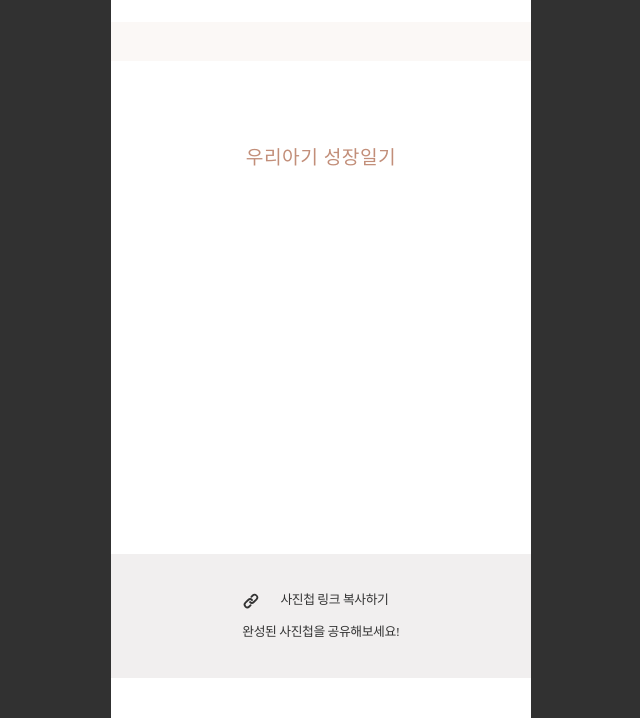
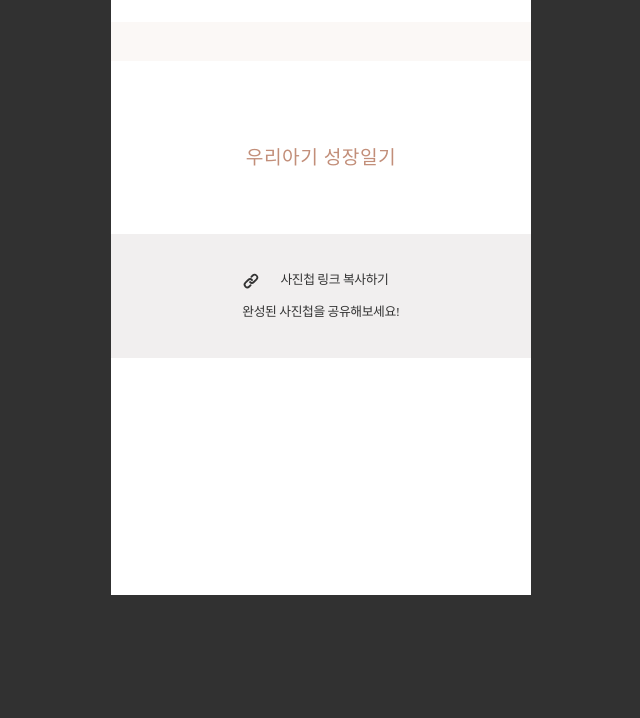
Before and after one commit to eddy961206/sparta3, a Flask app: page /result in a window 1280 px wide. Shown: the part 326-1044 px from the top of the page, without its empty margins (319-959 px from the left). After the commit the page ends 921 px from the top, so only its background shows below. Run offline with Flask 2, Linux system fonts and the light colour scheme; data that the repository does not hold is empty; some libraries are stand-ins or nearby versions; some web fonts are replaced.

Commit message:
Update result.html

```diff
--- a/templates/result.html
+++ b/templates/result.html
@@ -532,26 +532,6 @@
             })
         }
 
-        let random = Math.random().toString(36).substr(2, 11);
-        let url = "naver.com/"
-        let url_random = url + random;
-
-        /*쓸모없는 주석(지워야 함)*/
-
-        function copyToClipboard(val) {
-            var t = document.createElement("textarea");
-            document.body.appendChild(t);
-            t.value = val;
-            t.select();
-            document.execCommand('copy');
-            document.body.removeChild(t);
-        }
-
-        $('#copybtn').click(function () {
-            copyToClipboard(url_random);
-            alert("주소를 복사하였습니다");
-        });
-
         function getPhoto() {
             $.ajax({
                 type: 'GET',
@@ -710,87 +690,7 @@
                                                 type="button"></button>
                                     </div>
 
-                                    <div class="carousel-inner, Slide">
-                                        <div class="carousel-item active" id="Slide_1">
-
-                                            <div class="carousel-caption d-none d-md-block">
-                                                <h5>탄생일</h5>
-                                            </div>
-                                        </div>
-                                        <div class="carousel-item" id="Slide_2">
-                                            <div class="carousel-caption d-none d-md-block">
-                                                <h5>50일</h5>
-                                            </div>
-                                        </div>
-                                        <div class="carousel-item" id="Slide_3">
-                                            <div class="carousel-caption d-none d-md-block">
-                                                <h5>100일</h5>
-                                            </div>
-                                        </div>
-                                        <div class="carousel-item" id="Slide_4">
-                                            <div class="carousel-caption d-none d-md-block">
-                                                <h5>4개월</h5>
-                                            </div>
-                                        </div>
-                                        <div class="carousel-item" id="Slide_5">
-                                            <div class="carousel-caption d-none d-md-block">
-                                                <h5>5개월</h5>
-                                            </div>
-                                        </div>
-                                        <div class="carousel-item" id="Slide_6">
-                                            <div class="carousel-caption d-none d-md-block">
-                                                <h5>6개월</h5>
-                                            </div>
-                                        </div>
-                                        <div class="carousel-item" id="Slide_7">
-                                            <div class="carousel-caption d-none d-md-block">
-                                                <h5>7개월</h5>
-                                            </div>
-                                        </div>
-                                        <div class="carousel-item" id="Slide_8">
-                                            <div class="carousel-caption d-none d-md-block">
-                                                <h5>8개월</h5>
-                                            </div>
-                                        </div>
-                                        <div class="carousel-item" id="Slide_9">
-                                            <div class="carousel-caption d-none d-md-block">
-                                                <h5>9개월</h5>
-                                            </div>
-                                        </div>
-                                        <div class="carousel-item" id="Slide_10">
-                                            <div class="carousel-caption d-none d-md-block">
-                                                <h5>10개월</h5>
-                                            </div>
-                                        </div>
-                                        <div class="carousel-item" id="Slide_11">
-                                            <div class="carousel-caption d-none d-md-block">
-                                                <h5>11개월</h5>
-                                            </div>
-                                        </div>
-                                        <div class="carousel-item" id="Slide_12">
-                                            <div class="carousel-caption d-none d-md-block">
-                                                <h5>12개월</h5>
-                                            </div>
-                                        </div>
-                                    </div>
-                                    <button class="carousel-control-prev" data-bs-slide="prev"
-                                            data-bs-target="#carouselExampleCaptions" type="button">
-                                        <span aria-hidden="true" class="carousel-control-prev-icon"></span>
-                                        <span class="visually-hidden">Previous</span>
-                                    </button>
-                                    <button class="carousel-control-next" data-bs-slide="next"
-                                            data-bs-target="#carouselExampleCaptions" type="button">
-                                        <span aria-hidden="true" class="carousel-control-next-icon"></span>
-                                        <span class="visually-hidden">Next</span>
-                                    </button>
-                                </div>
-                                <!--                                슬라이드쇼 넣는 곳 -->
-                            </div>
-                        </div>
-                    </div>
-
-
-                    <div class="footer-wrap" id="copybtn"
+                                    <div class="footer-wrap" id="copybtn"
                      onclick="copyToClipboard(current_url);" title="주소 복사">
 
                     <script>
@@ -812,17 +712,15 @@
                         });
                     </script>
 
-
-
                         <div class="kakao-wrap">
                             <div class="btn-kakao">
-                                <svg fill="currentColor" viewBox="0 0 20 20" xmlns="http://www.w3.org/2000/svg">
-                                    <path clip-rule="evenodd"
+                                <svg xmlns="http://www.w3.org/2000/svg" viewBox="0 0 20 20" fill="currentColor">
+                                    <path fill-rule="evenodd"
                                           d="M12.586 4.586a2 2 0 112.828 2.828l-3 3a2 2 0 01-2.828 0 1 1 0 00-1.414 1.414 4 4 0 005.656 0l3-3a4 4 0 00-5.656-5.656l-1.5 1.5a1 1 0 101.414 1.414l1.5-1.5zm-5 5a2 2 0 012.828 0 1 1 0 101.414-1.414 4 4 0 00-5.656 0l-3 3a4 4 0 105.656 5.656l1.5-1.5a1 1 0 10-1.414-1.414l-1.5 1.5a2 2 0 11-2.828-2.828l3-3z"
-                                          fill-rule="evenodd"></path>
+                                          clip-rule="evenodd"></path>
                                 </svg>
-                                <span id="copybtn" onclick="copyToClipboard('https://www.naver.com')"
-                                      style="display: inline-block; width: 8.2rem; margin-left: 6px;">사진첩 링크 복사하기</span>
+                                <span style="display: inline-block; width: 8.2rem; margin-left: 6px;" id="copybtn"
+                                      onclick="copyToClipboard('https://www.naver.com')">사진첩 링크 복사하기</span>
                                 <br>완성된 사진첩을 공유해보세요!
                             </div>
                         </div>
```
